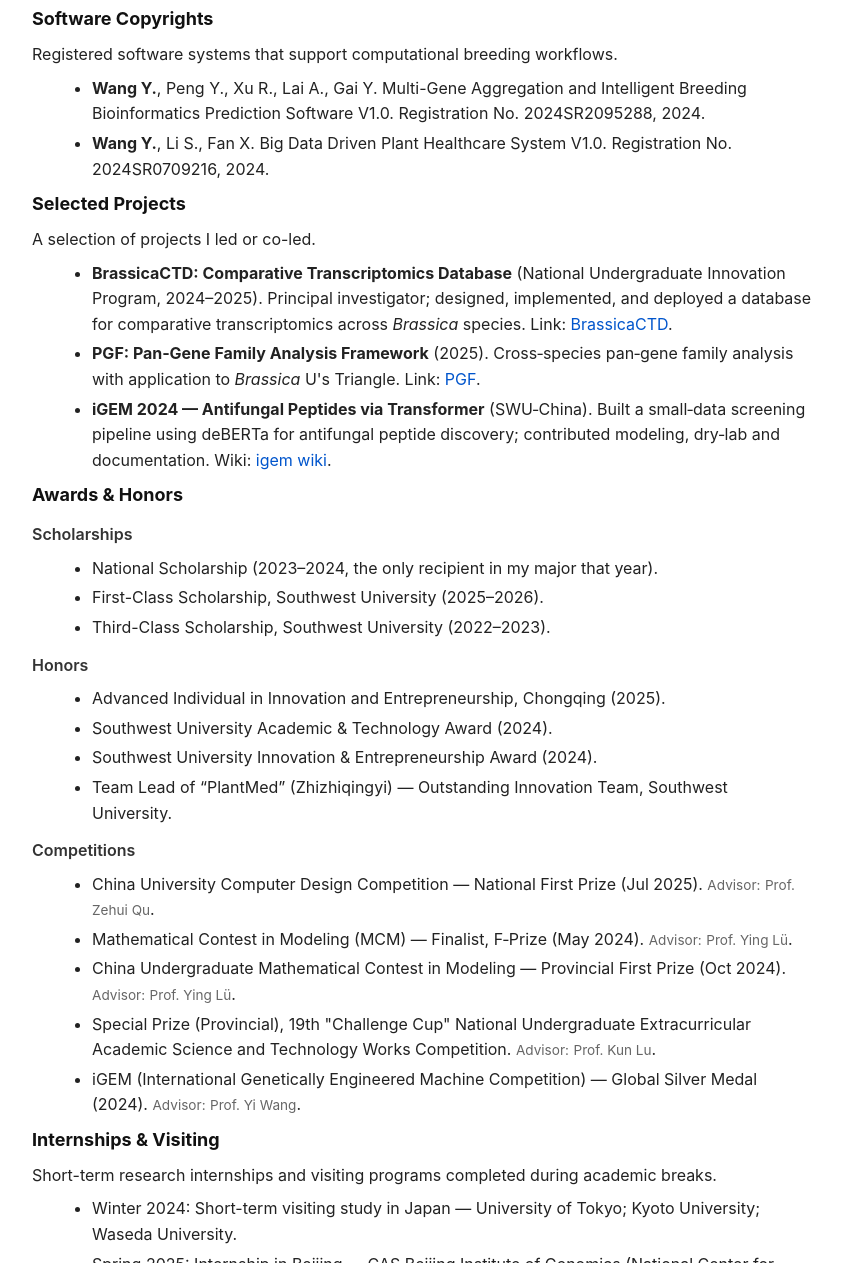
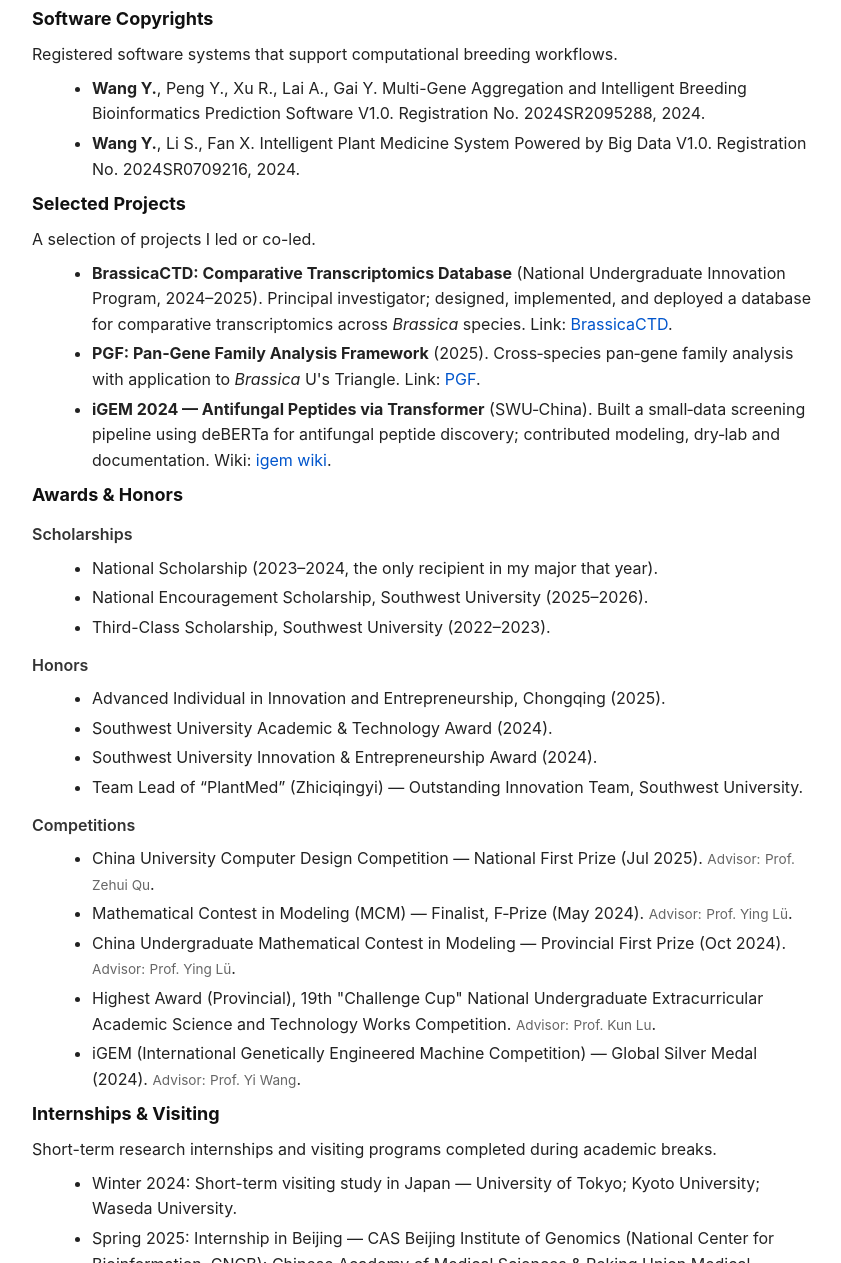
Before and after one commit to yuhong2024/yuhong2024.github.io, a plain HTML site: page index.html in a window 1280 px wide. Shown: the part 1194-2457 px from the top of the page, without its empty margins (218-1059 px from the left). Drawn offline with Linux system fonts and the light colour scheme.

Commit message:
Update index.html

```diff
--- a/index.html
+++ b/index.html
@@ -68,7 +68,7 @@
             <p>Registered software systems that support computational breeding workflows.</p>
             <ul>
                 <li><strong>Wang Y.</strong>, Peng Y., Xu R., Lai A., Gai Y. Multi-Gene Aggregation and Intelligent Breeding Bioinformatics Prediction Software V1.0. Registration No. 2024SR2095288, 2024.</li>
-                <li><strong>Wang Y.</strong>, Li S., Fan X. Big Data Driven Plant Healthcare System V1.0. Registration No. 2024SR0709216, 2024.</li>
+                <li><strong>Wang Y.</strong>, Li S., Fan X. Intelligent Plant Medicine System Powered by Big Data V1.0. Registration No. 2024SR0709216, 2024.</li>
             </ul>
         </section>
 
@@ -87,7 +87,7 @@
             <h3>Scholarships</h3>
             <ul>
                 <li>National Scholarship (2023–2024, the only recipient in my major that year).</li>
-                <li>First-Class Scholarship, Southwest University (2025–2026).</li>
+                <li>National Encouragement Scholarship, Southwest University (2025–2026).</li>
                 <li>Third-Class Scholarship, Southwest University (2022–2023).</li>
             </ul>
             <h3>Honors</h3>
@@ -95,14 +95,14 @@
                 <li>Advanced Individual in Innovation and Entrepreneurship, Chongqing (2025).</li>
                 <li>Southwest University Academic & Technology Award (2024).</li>
                 <li>Southwest University Innovation & Entrepreneurship Award (2024).</li>
-                <li>Team Lead of “PlantMed” (Zhizhiqingyi) — Outstanding Innovation Team, Southwest University.</li>
+                <li>Team Lead of “PlantMed” (Zhiciqingyi) — Outstanding Innovation Team, Southwest University.</li>
             </ul>
             <h3>Competitions</h3>
             <ul>
                 <li>China University Computer Design Competition — National First Prize (Jul 2025). <span class="advisor-label">Advisor:</span> <a href="https://cis.swu.edu.cn/info/1014/2094.htm" target="_blank" rel="noopener" class="advisor-link">Prof. Zehui Qu</a>.</li>
                 <li>Mathematical Contest in Modeling (MCM) — Finalist, F‑Prize (May 2024). <span class="advisor-label">Advisor:</span> <a href="https://math.swu.edu.cn/info/1014/2342.htm" target="_blank" rel="noopener" class="advisor-link">Prof. Ying Lü</a>.</li>
                 <li>China Undergraduate Mathematical Contest in Modeling — Provincial First Prize (Oct 2024). <span class="advisor-label">Advisor:</span> <a href="https://math.swu.edu.cn/info/1014/2342.htm" target="_blank" rel="noopener" class="advisor-link">Prof. Ying Lü</a>.</li>
-                <li>Special Prize (Provincial), 19th "Challenge Cup" National Undergraduate Extracurricular Academic Science and Technology Works Competition. <span class="advisor-label">Advisor:</span> <a href="https://agronomy.swu.edu.cn/info/1081/4243.htm" target="_blank" rel="noopener" class="advisor-link">Prof. Kun Lu</a>.</li>
+                <li>Highest Award (Provincial), 19th "Challenge Cup" National Undergraduate Extracurricular Academic Science and Technology Works Competition. <span class="advisor-label">Advisor:</span> <a href="https://agronomy.swu.edu.cn/info/1081/4243.htm" target="_blank" rel="noopener" class="advisor-link">Prof. Kun Lu</a>.</li>
                 <li>iGEM (International Genetically Engineered Machine Competition) — Global Silver Medal (2024). <span class="advisor-label">Advisor:</span> <a href="https://biosci.swu.edu.cn/info/1051/1486.htm" target="_blank" rel="noopener" class="advisor-link">Prof. Yi Wang</a>.</li>
             </ul>
         </section>
```
